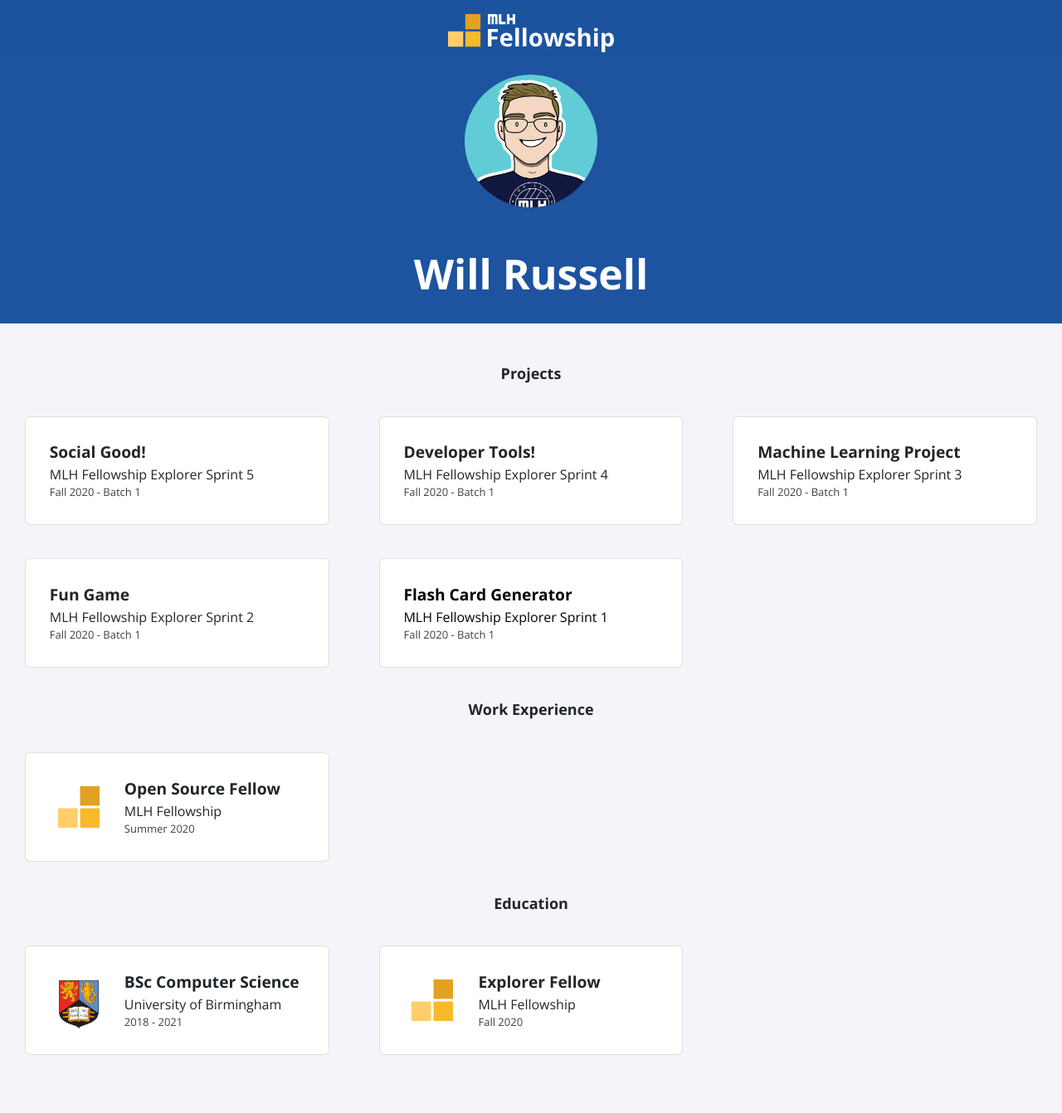
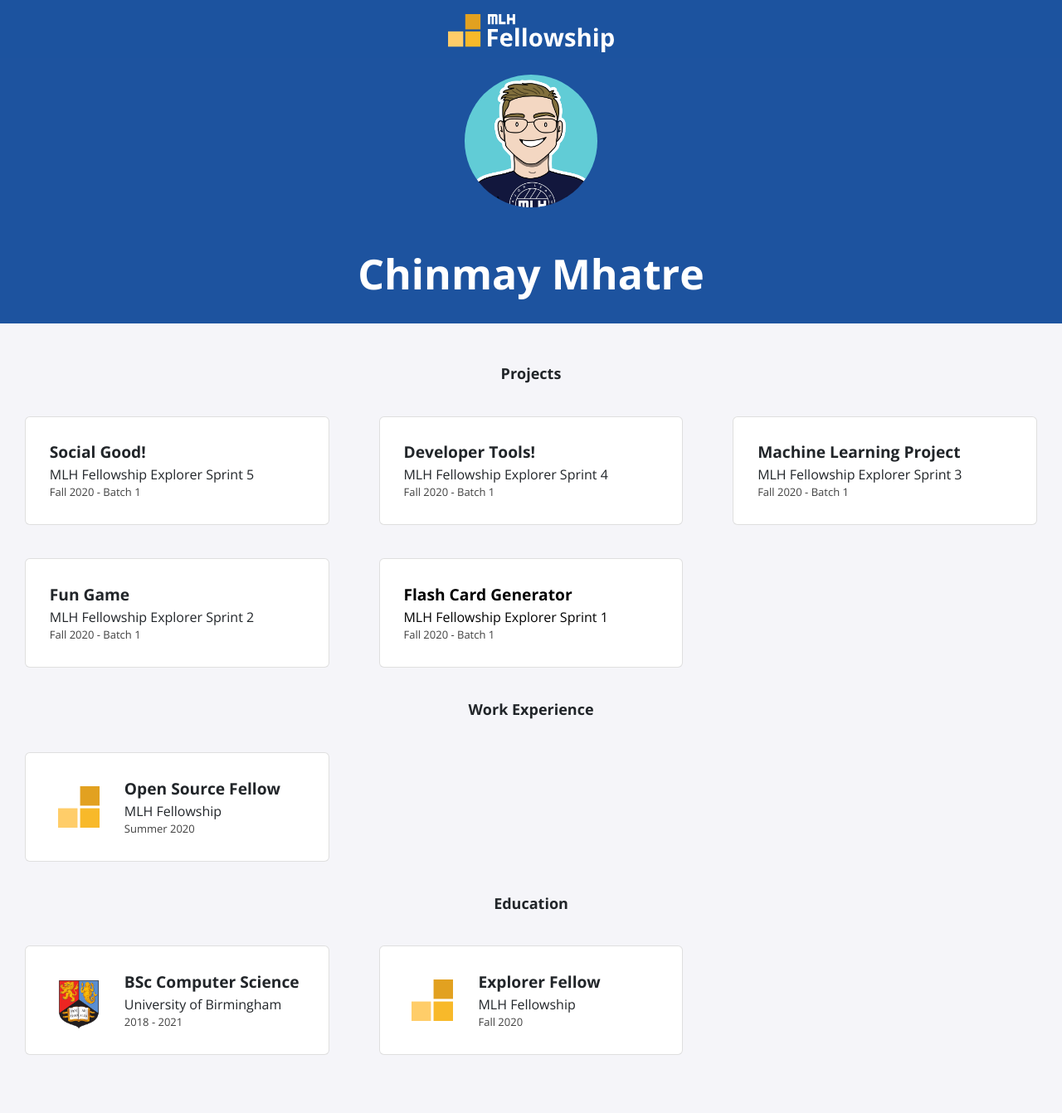
Before and after one commit to ChinmayMhatre/ChinmayMhatre.github.io, a Jekyll site: the page built from index.html, in a window 1280 px wide. Shown: the whole page at 83% size. Built offline with Jekyll 4.4.1, drawn with Linux system fonts in a browser that asks for light colours; nearby versions of some CDN libraries.

Commit message:
Update config to include name , socials

```diff
--- a/_config.yml
+++ b/_config.yml
@@ -1,13 +1,13 @@
-title: "Will Russell"
-email: fellowship@mlh.io
+title: "Chinmay Mhatre"
+email: chinmaymhatre12@gmail.com
 description: >- # this means to ignore newlines until "baseurl:"
   Write an awesome description for your new site here. You can edit this
   line in _config.yml. It will appear in your document head meta (for
   Google search results) and in your feed.xml site description.
 baseurl: "/"
-url: "/portfolio-template"
-twitter_username: mlhacks
-github_username:  mlh-fellowship
+url: "https://ChinmayMhatre.github.io/"
+twitter_username: chinmaysmhatre
+github_username:  ChinmayMhatre
 
 sass:
   sass_dir: _sass
```
